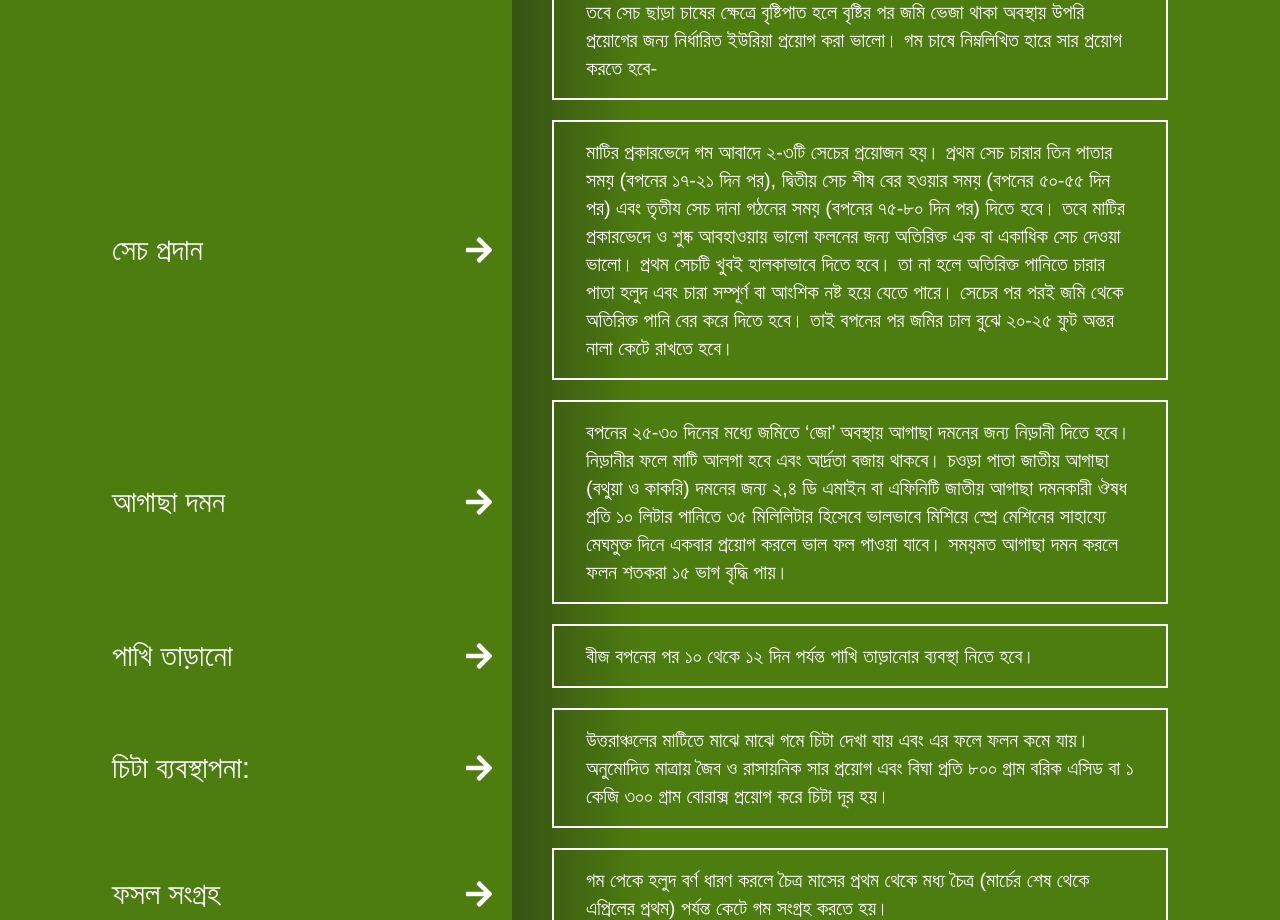
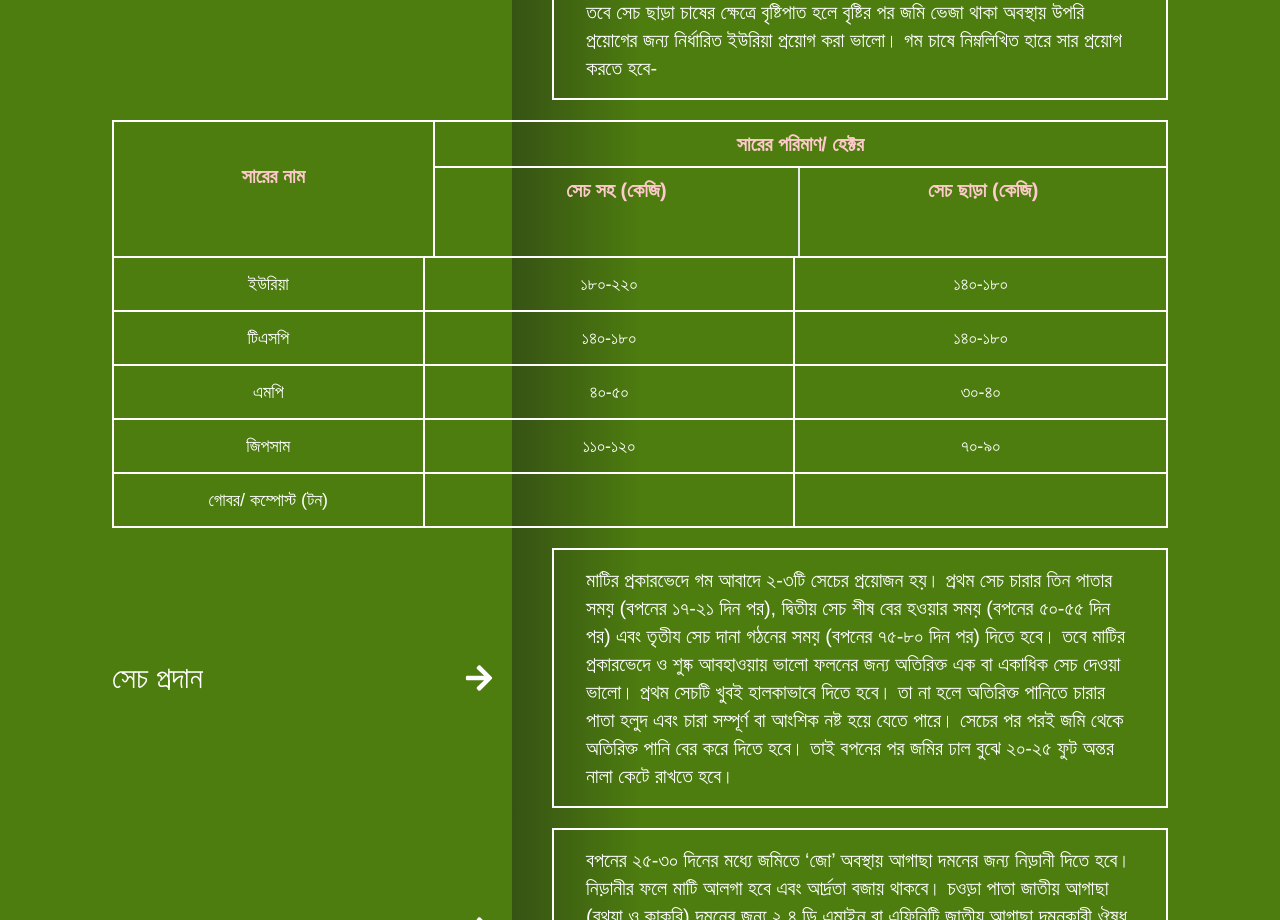
Before and after one commit to dipankar11137/Smart-Farming, a React (Create React App) app: page /wheat in a window 1280 px wide. Shown: the part 1220-2140 px from the top of the page. Built offline with nearby package versions, Linux system fonts and the light colour scheme; no server answers.

Commit message:
update eheat

```diff
--- a/src/Components/Pages/Crops/Wheat/Wheat.js
+++ b/src/Components/Pages/Crops/Wheat/Wheat.js
@@ -123,14 +123,76 @@ const Wheat = () => {
           </p>
         </div>
       </div>
-      {/* <div>
-        <div class="grid grid-rows-3 grid-flow-col gap-4">
-          <div class="row-span-3 bg-red-200">01</div>
-          <div class="col-span-2 bg-green-300">02</div>
-          <div class=" col-span-2 bg-blue-400">03</div>
-          <div class=" col-span-2 bg-blue-400">03</div>
+      <div>
+        <div class="grid grid-rows-3 grid-flow-col mt-5 text-center text-xl font-semibold text-red-200">
+          <div class="row-span-3 border-2 border-r-0 border-white ">
+            <p className="mt-10">সারের নাম</p>
+          </div>
+          <div class="col-span-2 border-2 border-b-0 border-white">
+            <p className="py-2">সারের পরিমাণ/ হেক্টর</p>
+          </div>
+          <div class="row-span-2 col-span-2 border-2 border-white grid grid-cols-2">
+            <div className="border-r-2">
+              {' '}
+              <p className="mt-2">সেচ সহ (কেজি)</p>
+            </div>
+            <div>
+              <p className="mt-2">সেচ ছাড়া (কেজি)</p>
+            </div>
+          </div>
         </div>
-      </div> */}
+        <div className="flex text-center text-lg">
+          <p className="border-2 border-t-0 border-r-0 border-white lg:w-[331px] py-3">
+            ইউরিয়া
+          </p>
+          <p className="border-2 border-t-0 border-r-0 border-white lg:w-[395px] py-3">
+            ১৮০-২২০
+          </p>
+          <p className="border-2 border-t-0  border-white lg:w-[399px] py-3">
+            ১৪০-১৮০
+          </p>
+        </div>
+        <div className="flex text-center text-lg">
+          <p className="border-2 border-t-0 border-r-0 border-white lg:w-[331px] py-3">
+            টিএসপি
+          </p>
+          <p className="border-2 border-t-0 border-r-0 border-white lg:w-[395px] py-3">
+            ১৪০-১৮০
+          </p>
+          <p className="border-2 border-t-0  border-white lg:w-[399px] py-3">
+            ১৪০-১৮০
+          </p>
+        </div>
+        <div className="flex text-center text-lg">
+          <p className="border-2 border-t-0 border-r-0 border-white lg:w-[331px] py-3">
+            এমপি
+          </p>
+          <p className="border-2 border-t-0 border-r-0 border-white lg:w-[395px] py-3">
+            ৪০-৫০
+          </p>
+          <p className="border-2 border-t-0  border-white lg:w-[399px] py-3">
+            ৩০-৪০
+          </p>
+        </div>
+        <div className="flex text-center text-lg">
+          <p className="border-2 border-t-0 border-r-0 border-white lg:w-[331px] py-3">
+            জিপসাম
+          </p>
+          <p className="border-2 border-t-0 border-r-0 border-white lg:w-[395px] py-3">
+            ১১০-১২০
+          </p>
+          <p className="border-2 border-t-0  border-white lg:w-[399px] py-3">
+            ৭০-৯০
+          </p>
+        </div>
+        <div className="flex text-center text-lg">
+          <p className="border-2 border-t-0 border-r-0 border-white lg:w-[331px] py-3">
+            গোবর/ কম্পোস্ট (টন)
+          </p>
+          <p className="border-2 border-t-0 border-r-0 border-white lg:w-[395px] py-3"></p>
+          <p className="border-2 border-t-0  border-white lg:w-[399px] py-3"></p>
+        </div>
+      </div>
 
       <div className="grid grid-cols-12 w-full mt-5">
         <div className="col-span-4 flex items-center">
```
